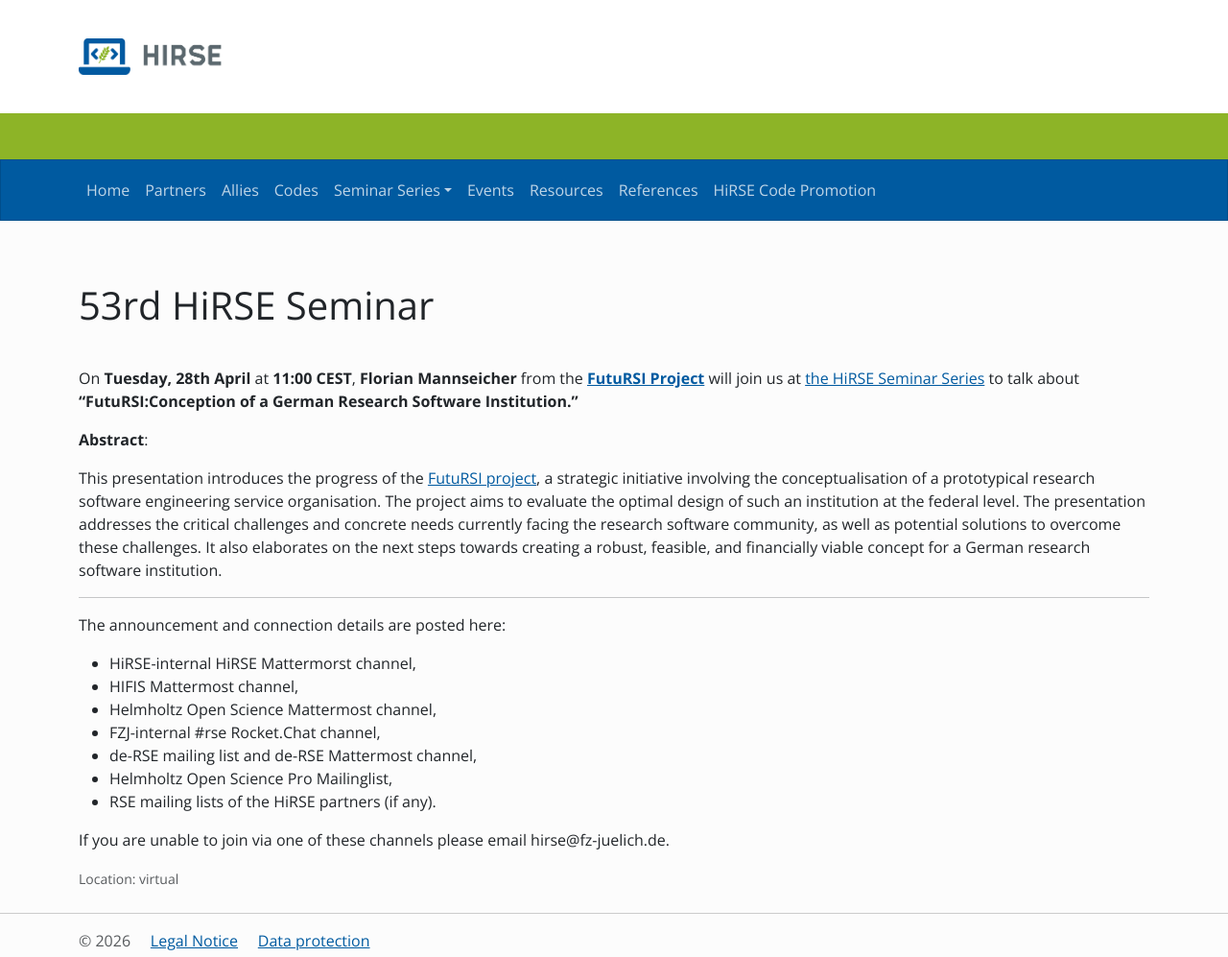
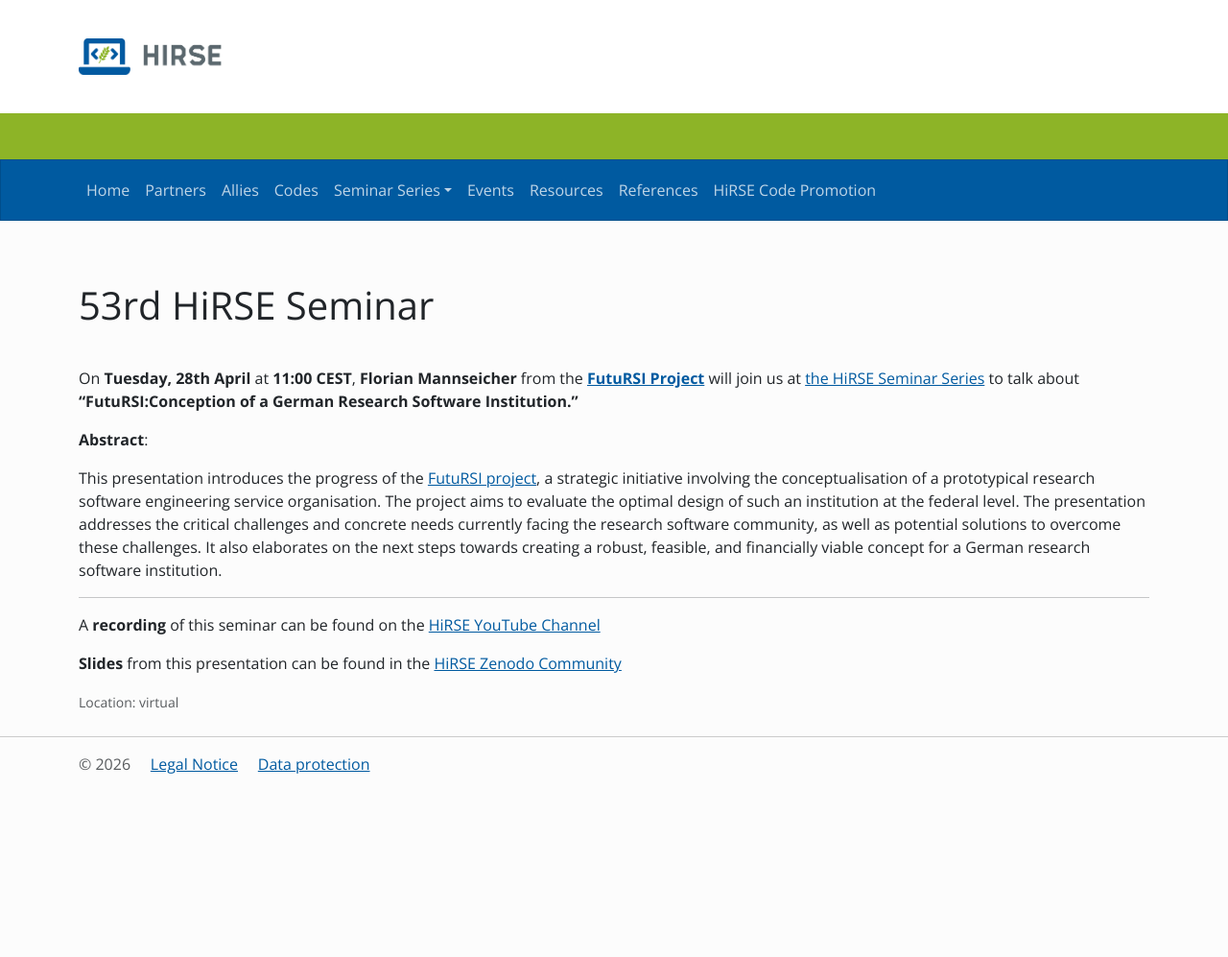
Before and after one commit to Helmholtz-HiRSE/helmholtz-hirse.github.io, a Jekyll site: the page built from _series/2026_04_28-seminar_53.md, in a window 1280 px wide. Shown: the whole page at 96% size. Built offline with Jekyll 4.4.1, drawn with Linux system fonts in a browser that asks for light colours; nearby versions of some CDN libraries; after the commit the page ends 900 px from its top, so only the background shows below that.

Commit message:
Update 2026_04_28-seminar_53.md

```diff
--- a/_series/2026_04_28-seminar_53.md
+++ b/_series/2026_04_28-seminar_53.md
@@ -14,14 +14,6 @@
 This presentation introduces the progress of the [FutuRSI project](www.futursi.de), a strategic initiative involving the conceptualisation of a    prototypical research software engineering service organisation. The project aims to evaluate the optimal design of such an institution at the federal level. The presentation addresses the critical challenges and concrete needs currently facing the research software community, as well as potential solutions to overcome these challenges. It also elaborates on the next steps towards creating a robust, feasible, and financially viable concept for a German research software institution.
 
 ---
+A **recording** of this seminar can be found on the [HiRSE YouTube Channel](https://www.youtube.com/@Helmholtz_Platform_for_RSE)
 
-The announcement and connection details are posted here:
-- HiRSE-internal HiRSE Mattermorst channel,
-- HIFIS Mattermost channel,
-- Helmholtz Open Science Mattermost channel,
-- FZJ-internal #rse Rocket.Chat channel,
-- de-RSE mailing list and de-RSE Mattermost channel,
-- Helmholtz Open Science Pro Mailinglist,
-- RSE mailing lists of the HiRSE partners (if any).
-
-If you are unable to join via one of these channels please email hirse@fz-juelich.de.
+**Slides** from this presentation can be found in the [HiRSE Zenodo Community](https://zenodo.org/records/19855426)
```
